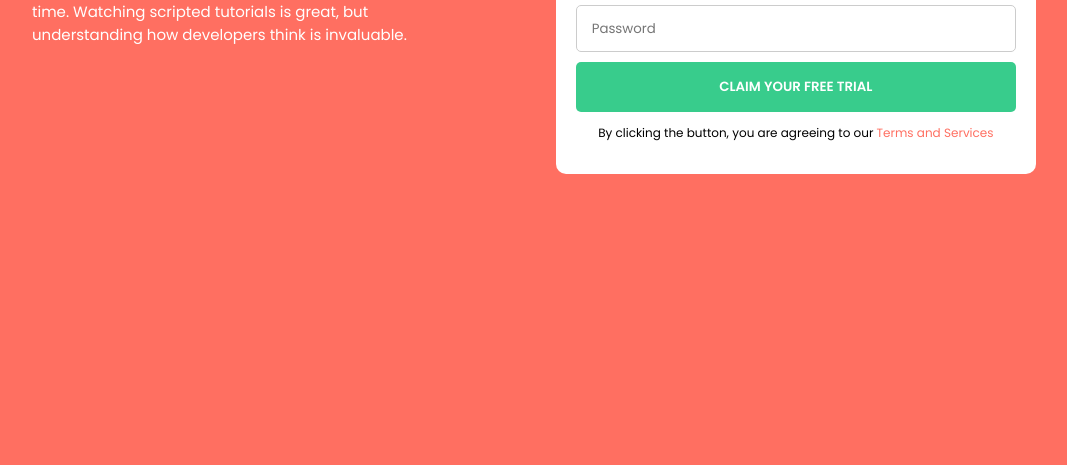
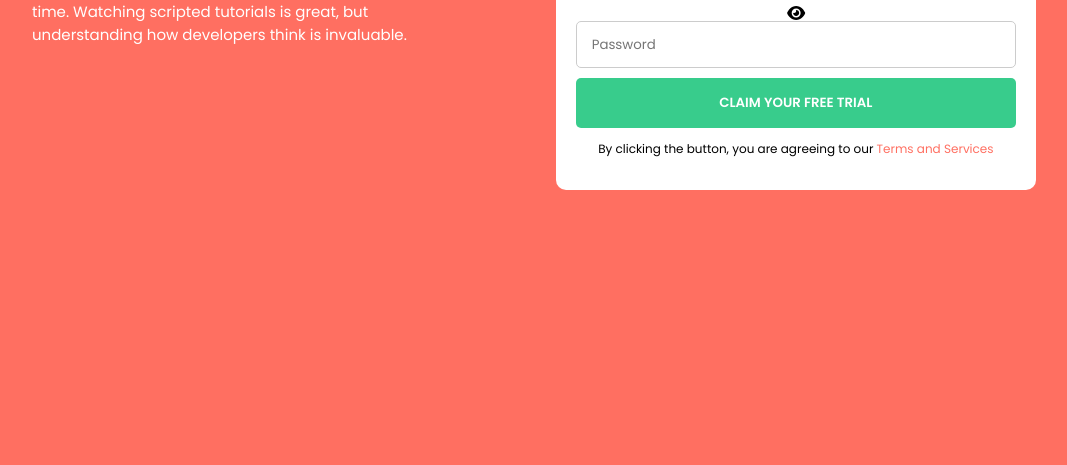
Before and after one commit to benja-myte/javascript-form, a plain HTML site: page index.html in a window 1280 px wide. Shown: the part 335-800 px from the top of the page, without its empty margins (116-1183 px from the left). Drawn offline with Linux system fonts and the light colour scheme.

Commit message:
updated index and style

```diff
--- a/index.html
+++ b/index.html
@@ -41,6 +41,7 @@
                 <span class="error-message" id="email-error">Looks like this is not an email</span>
 
                 <i class="fa-solid fa-circle-exclamation alert-four" id="four-alert"></i>
+                <i class="fas fa-eye" id="togglePassword"></i>
                 <input type="password" id="password" placeholder="Password">
                 <span class="error-message" id="password-error">Password cannot be empty</span>
 
--- a/style.css
+++ b/style.css
@@ -90,6 +90,10 @@ form .alert-four{
     font-size: 20px;
     color: #ff6f61;
     display: none;
+}
+
+form .fa-eye{
+    display: block;
 }
 
 
```
